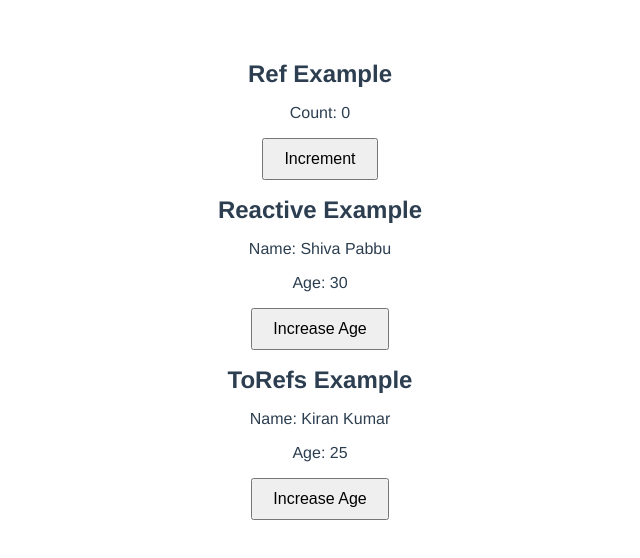
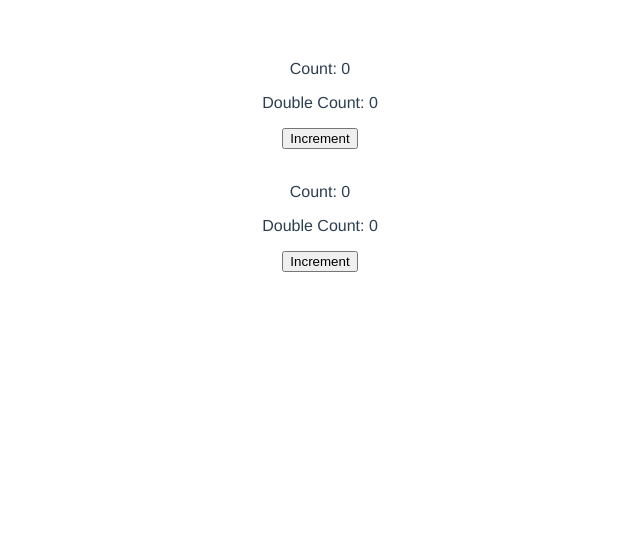
Before and after one commit to kirankumarkommu007/vuejs, a Vue app: page / in a window 1280 px wide. Shown: the top 558 px of the page, without its empty margins (320-960 px from the left). Built offline with nearby package versions, Linux system fonts and the light colour scheme.

Commit message:
added data methods and computed props to composition

```diff
--- a/src/App.vue
+++ b/src/App.vue
@@ -1,20 +1,19 @@
 <template>
- <RefExampleComponent />
- <ReactiveExampleComponent />
- <ToRefsExampleComponent />
+  <CounterOptionsAPI />
+  <br>
+  <CounterCompostionAPI />
 </template>
 
 <script>
-import RefExampleComponent from './components/RefExampleComponent.vue';
-import ReactiveExampleComponent from './components/ReactiveExampleComponent.vue';
-import ToRefsExampleComponent from './components/ToRefsExampleComponent.vue';
+import CounterCompostionAPI from './components/CounterCompostionAPI.vue';
+import CounterOptionsAPI from './components/CounterOptionsAPI.vue';
+
 
 export default {
   name: 'App',
   components: {
-    RefExampleComponent,
-    ReactiveExampleComponent,
-    ToRefsExampleComponent,
+    CounterCompostionAPI,
+    CounterOptionsAPI
   }
 }
 </script>
--- a/src/components/RefExampleComponent.vue
+++ b/src/components/CounterCompostionAPI.vue
@@ -1,41 +1,36 @@
 <template>
     <div>
-      <h1>Ref Example</h1>
       <p>Count: {{ count }}</p>
+      <p>Double Count: {{ doubleCount }}</p>
       <button @click="increment">Increment</button>
     </div>
   </template>
 
   <script>
-  import { ref } from 'vue';
+  import { ref, computed } from 'vue';
 
   export default {
-    name: 'RefExampleComponent',
+    name: 'CounterCompositionAPI',
     setup() {
       const count = ref(0);
 
-      function increment() {
+      const increment = () => {
         count.value++;
         console.log(count)
         console.log(count.value)
-      }
+
+      };
+
+      const doubleCount = computed(() => count.value * 2);
 
       return {
         count,
-        increment
+        increment,
+        doubleCount
       };
     }
   };
   </script>
 
   <style>
-  h1 {
-    font-size: 24px;
-    margin-bottom: 10px;
-  }
-
-  button {
-    padding: 10px 20px;
-    font-size: 16px;
-  }
   </style>
--- /dev/null
+++ b/src/components/CounterOptionsAPI.vue
@@ -0,0 +1,34 @@
+<template>
+    <div>
+      <p>Count: {{ count }}</p>
+      <p>Double Count: {{ doubleCount }}</p>
+      <button @click="increment">Increment</button>
+    </div>
+  </template>
+
+  <script>
+  export default {
+    name: 'CounterOptionsAPI',
+    data() {
+      return {
+        count: 0
+      };
+    },
+    methods: {
+      increment() {
+        this.count++;
+        console.log(this.count)
+      }
+    },
+    computed: {
+      doubleCount() {
+
+        return this.count * 2;
+
+      }
+    }
+  };
+  </script>
+
+  <style>
+  </style>
--- a/src/components/ReactiveExampleComponent.vue
+++ /dev/null
@@ -1,48 +0,0 @@
-<template>
-    <div>
-      <h1>Reactive Example</h1>
-      <p>Name: {{ person.name }}</p>
-      <p>Age: {{ person.age }}</p>
-      <button @click="increaseAge">Increase Age</button>
-    </div>
-  </template>
-
-  <script>
-  import { reactive } from 'vue';
-
-  export default {
-    name: 'ReactiveExampleComponent',
-    setup() {
-      const person = reactive({
-        name: 'Shiva Pabbu',
-        age: 30
-      });
-
-      function increaseAge() {
-        person.age++;
-        console.log(person)
-        console.log(person.value)
-        console.log(person.age)
-        console.log(person.name)
-
-      }
-
-      return {
-        person,
-        increaseAge
-      };
-    }
-  };
-  </script>
-
-  <style>
-  h1 {
-    font-size: 24px;
-    margin-bottom: 10px;
-  }
-
-  button {
-    padding: 10px 20px;
-    font-size: 16px;
-  }
-  </style>
--- a/src/components/ToRefsExampleComponent.vue
+++ /dev/null
@@ -1,50 +0,0 @@
-<template>
-    <div>
-      <h1>ToRefs Example</h1>
-      <p>Name: {{ name }}</p>
-      <p>Age: {{ age }}</p>
-      <button @click="increaseAge">Increase Age</button>
-    </div>
-  </template>
-
-  <script>
-  import { reactive, toRefs } from 'vue';
-
-  export default {
-    name: 'ToRefsExampleComponent',
-    setup() {
-      const person = reactive({
-        name: 'Kiran Kumar',
-        age: 25
-      });
-
-      function increaseAge() {
-        person.age++;
-        console.log(person)
-        console.log(person.value)
-        console.log(person.age)
-        console.log(person.name)
-      }
-
-      const { name, age } = toRefs(person);
-
-      return {
-        name,
-        age,
-        increaseAge
-      };
-    }
-  };
-  </script>
-
-  <style>
-  h1 {
-    font-size: 24px;
-    margin-bottom: 10px;
-  }
-
-  button {
-    padding: 10px 20px;
-    font-size: 16px;
-  }
-  </style>
```
